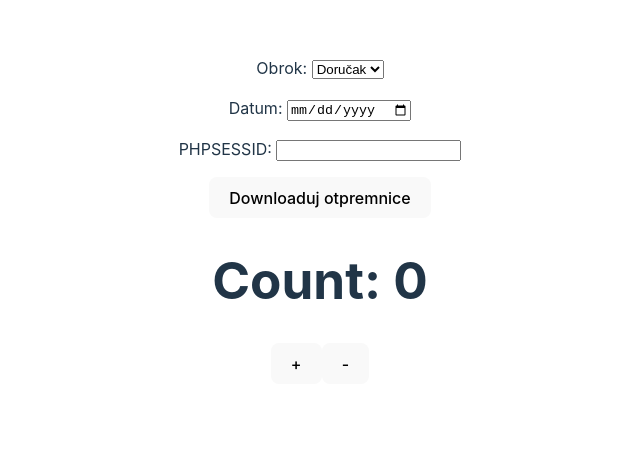
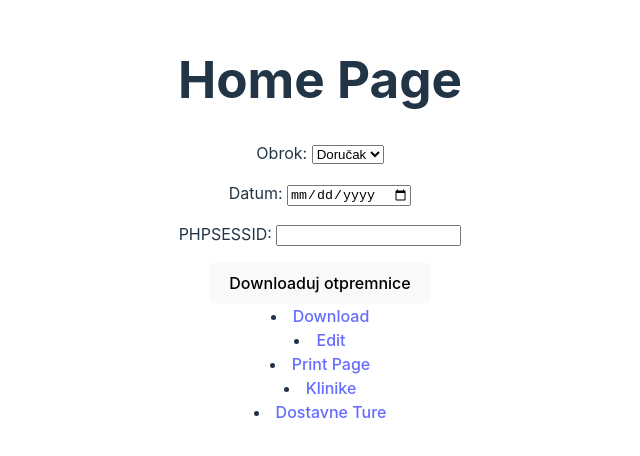
Before and after one commit to BorakL/electron-course, a React (Vite) app: page / in a window 1280 px wide. Shown: the part 180-636 px from the top of the page, without its empty margins (320-960 px from the left). Built offline with nearby package versions, Linux system fonts and the light colour scheme.

Commit message:
pages added

```diff
--- a/package.json
+++ b/package.json
@@ -28,6 +28,7 @@
     "react-dom": "^18.3.1",
     "react-hook-form": "^7.54.2",
     "react-redux": "^9.2.0",
+    "react-router-dom": "^7.5.3",
     "tough-cookie": "^4.1.3"
   },
   "devDependencies": {
@@ -35,6 +36,7 @@
     "@types/os-utils": "^0.0.4",
     "@types/react": "^18.3.18",
     "@types/react-dom": "^18.3.5",
+    "@types/react-router-dom": "^5.3.3",
     "@types/tough-cookie": "^4.0.5",
     "@vitejs/plugin-react": "^4.3.4",
     "cross-env": "^7.0.3",
--- a/src/ui/App.tsx
+++ b/src/ui/App.tsx
@@ -1,9 +1,17 @@
 import { useEffect } from 'react';
+import { Routes, Route, Link } from 'react-router-dom';
 import './App.css';
 import klinike from "./../../data/klinike.json";
 import { useForm } from 'react-hook-form';
-import { useAppDispatch, useAppSelector } from './redux/hooks';
-import { decrement, increment } from './redux/features/counterSlice';
+import HomePage from './pages/HomePage';
+import DownloadPage from './pages/DownloadPage';
+import PrintPage from './pages/PrintPage';
+import KlinikeList from './pages/KlinikeList';
+import KlinikaDetails from './pages/KliinikaDetails';
+import DostavneTure from './pages/DostavneTure';
+import DostavnaTuraDetails from './pages/DostavnaTuraDetails';
+import EditPage from './pages/EditPage';
+// import { useAppDispatch, useAppSelector } from './redux/hooks';
 
 function App() {
   type FormValues = {
@@ -19,9 +27,6 @@ function App() {
       session: "",
     },
   });
-
-  const count = useAppSelector((state) => state.counter.value);
-  const dispatch = useAppDispatch();
 
 
   const { register, handleSubmit, formState, watch, setValue } = form;
@@ -69,6 +74,18 @@ function App() {
 
   return (
     <div className="App">
+
+        <Routes>
+          <Route path="/" element={<HomePage/>} />
+          <Route path="/download" element={<DownloadPage/>} />
+          <Route path="/editPage" element={<EditPage/>} />
+          <Route path="/print" element={<PrintPage/>} />
+          <Route path="/klinike" element={<KlinikeList/>} />
+          <Route path="/klinike/:id" element={<KlinikaDetails/>} />
+          <Route path="/dostavneTure" element={<DostavneTure/>} />
+          <Route path="/dostavneTure:id" element={<DostavnaTuraDetails/>} />
+        </Routes>
+
       <form onSubmit={handleSubmit(onSubmit)}>
         <div>
           <label htmlFor="category">Obrok: </label>
@@ -109,16 +126,17 @@ function App() {
         <div>
           <button type="submit">Downloaduj otpremnice</button>
         </div>
+      </form>
 
-        <div>
-
-        </div>
-      </form>
       <div>
-      <h1>Count: {count}</h1>
-      <button onClick={() => dispatch(increment())}>+</button>
-      <button onClick={() => dispatch(decrement())}>-</button>
-    </div>
+        <nav>
+          <li><Link to="/download"> Download </Link></li>
+          <li><Link to="/editPage"> Edit </Link></li>
+          <li><Link to="/print">Print Page</Link></li>
+          <li><Link to="/klinike">Klinike</Link></li>
+          <li><Link to="/dostavneTure">Dostavne Ture</Link></li>
+        </nav>
+      </div>
     </div>
   );
 }
--- a/src/ui/main.tsx
+++ b/src/ui/main.tsx
@@ -4,11 +4,14 @@ import './index.css'
 import App from './App.tsx'
 import { Provider } from 'react-redux'
 import { store } from './redux/store.ts'
+import { HashRouter } from 'react-router'
 
 createRoot(document.getElementById('root')!).render(
   <StrictMode>
-    <Provider store={store}>
-      <App />
-    </Provider>
+    <HashRouter>
+      <Provider store={store}>
+        <App />
+      </Provider>
+    </HashRouter>
   </StrictMode>,
 )
```
Also changed, not shown: 1 other file (tests, documents, lock files or other folders).
